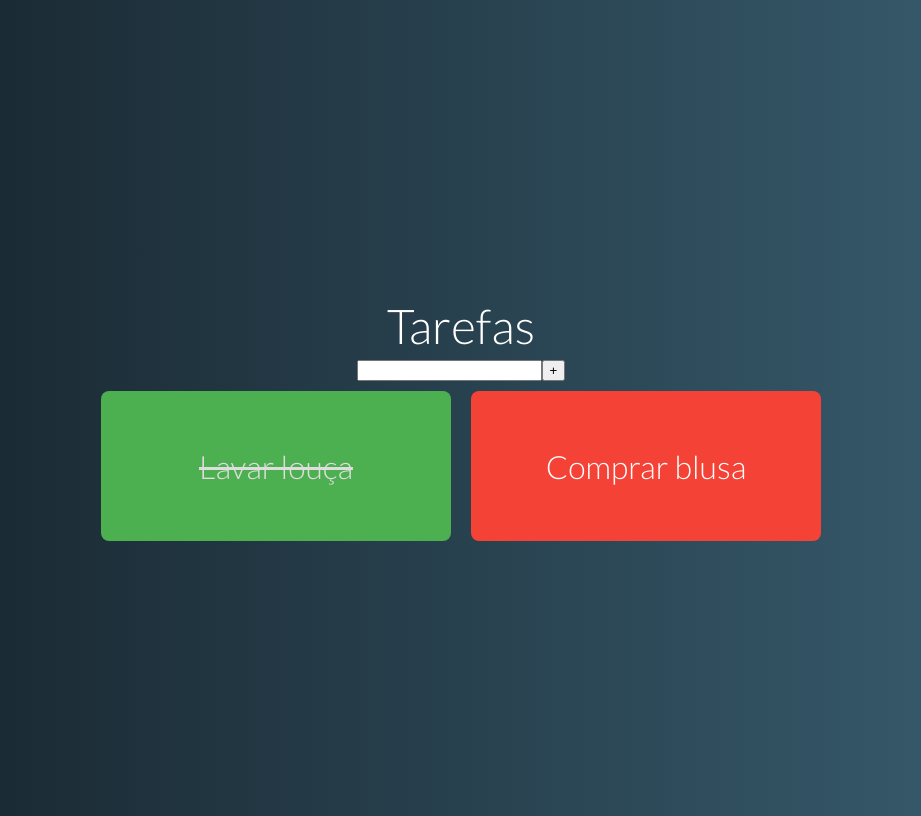
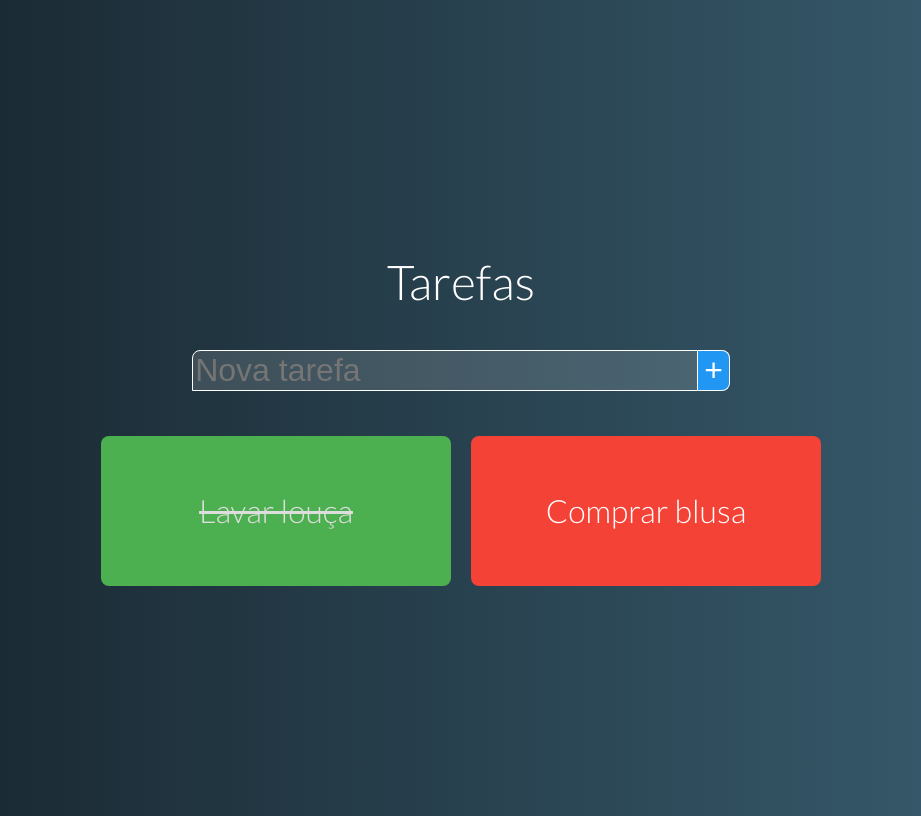
Before and after one commit to joseConejoMadureira/tarefas, a Vue app: page / in a window 1280 px wide. Shown: the whole page, without its empty margins (179-1100 px from the left). Built offline with nearby package versions, Linux system fonts and the light colour scheme.

Commit message:
160 - compontente nova tarefa

```diff
--- a/src/components/NewTask.vue
+++ b/src/components/NewTask.vue
@@ -1,25 +1,51 @@
 <template>
   <div class="new-task">
-    <input v-model="name" type="text" @keydown.enter="add"/>
-    <button @click="add">+</button>
+    <input
+      v-model="name"
+      type="text"
+      @keydown.enter="add"
+      class="form-element"
+      placeholder="Nova tarefa"
+    />
+    <button class="form-element" @click="add">+</button>
   </div>
 </template>
 
 <script>
 export default {
-    data() {
-        return {
-            name:''
-        }
+  data() {
+    return {
+      name: "",
+    };
+  },
+  methods: {
+    add() {
+      this.$emit("taskAdded", { name: this.name });
+      this.name = "";
     },
-    methods: {
-        add(){
-            this.$emit('taskAdded',{name:this.name})
-            this.name = ''
-        }
-    },
+  },
 };
 </script>
 
 <style>
+.new-task {
+  margin: 35px;
+}
+.form-element {
+  outline: none;
+  font-size: 2rem;
+  border: 1px solid #fff;
+  color: #fff;
+}
+input.form-element {
+  width: 500px;
+  background: #fff2;
+  border-top-left-radius: 8px;
+}
+button.form-element{
+    border-left: none;
+    background: #2196f3;
+    border-top-right-radius: 8px;
+    border-bottom-right-radius: 8px;
+}
 </style>
```
